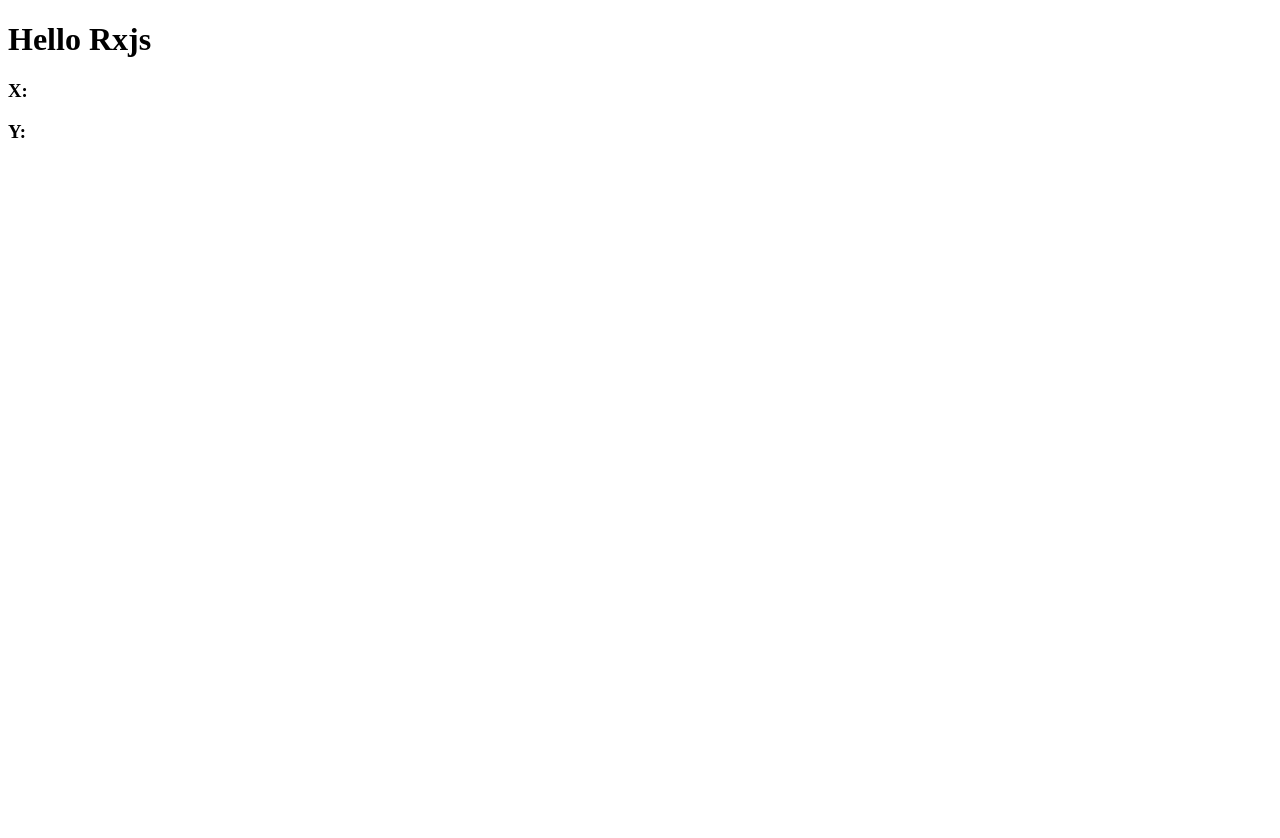
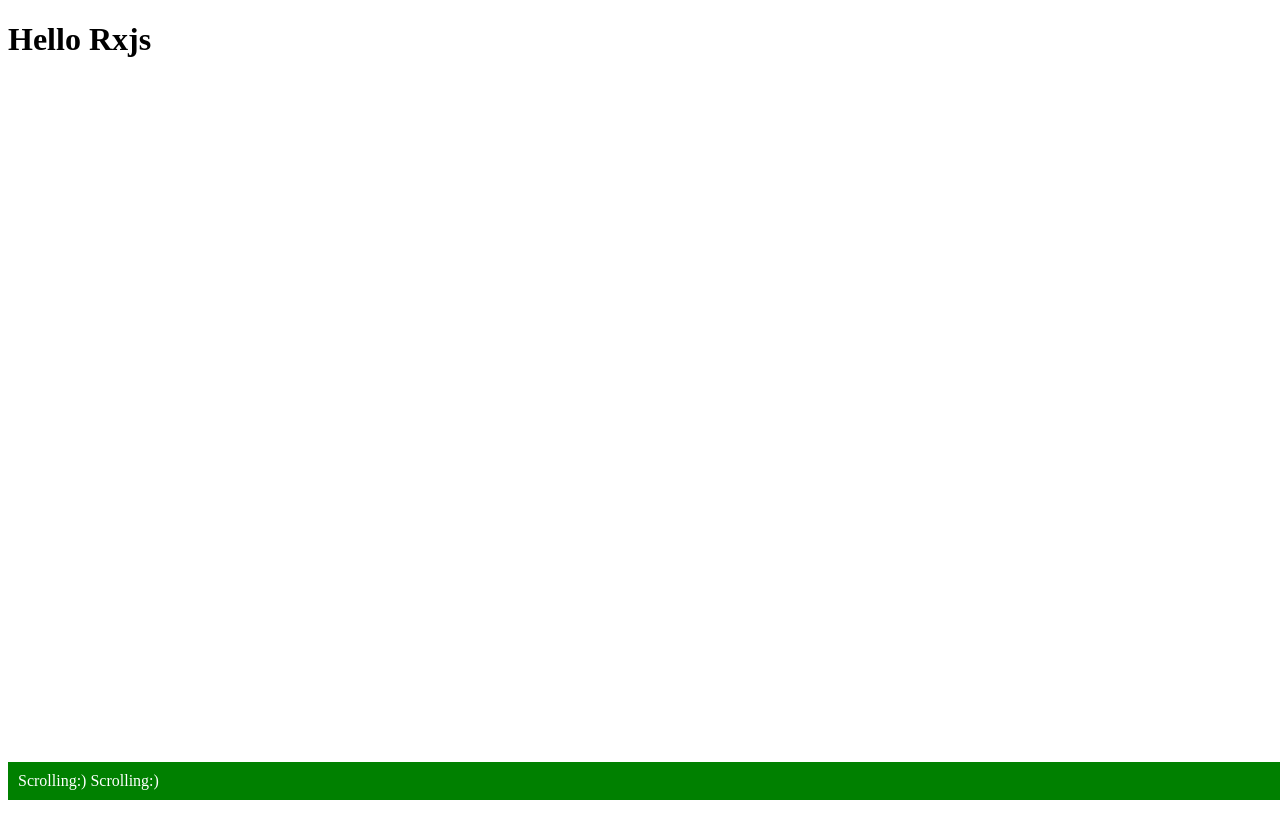
Before and after one commit to nermint/rxjs_intro, an Angular app: page / in a window 1280 px wide. Shown: the top 838 px of the page. Before the commit the page ends 800 px from the top, so only its background shows below. Built offline with nearby package versions, Linux system fonts and the light colour scheme.

Commit message:
scrolling

```diff
--- a/src/app/app.component.css
+++ b/src/app/app.component.css
@@ -0,0 +1,12 @@
+.container{
+  height: 200vh;
+}
+.inner-text{
+  background-color: green;
+  padding: 10px;
+  width: 100%;
+  color: #fff;
+  font-size: 16px;
+  position: fixed;
+  bottom: 0;
+}
--- a/src/app/app.component.html
+++ b/src/app/app.component.html
@@ -1,5 +1,5 @@
 <h1>Hello Rxjs</h1>
 
-
-<h3>X: {{cordinateX}}</h3>
-<h3>Y: {{ cordinateY }}</h3>
+<div class="container">
+  <div class="inner-text" *ngIf="scrolling">{{scrolling}}</div>
+</div>
--- a/src/app/app.component.ts
+++ b/src/app/app.component.ts
@@ -1,5 +1,6 @@
 import {Component, OnInit} from '@angular/core';
-import {fromEvent, of} from 'rxjs';
+import {fromEvent} from 'rxjs';
+import {tap, throttleTime} from 'rxjs/operators';
 
 @Component({
   selector: 'app-root',
@@ -8,21 +9,16 @@ import {fromEvent, of} from 'rxjs';
 })
 export class AppComponent implements OnInit{
   title = 'observables';
-
-  cordinateX: number;
-  cordinateY: number;
-
-  moveStream$ = fromEvent(document, 'mousemove');
+  scrolling = '';
+  moveStream$ = fromEvent(document, 'scroll');
 
   constructor() {
   }
-
   ngOnInit(): void {
-    this.moveStream$.subscribe( val => {
-      // console.log(val);
-      this.cordinateX = val.clientX;
-      this.cordinateY = val.clientY;
-    });
+    this.moveStream$.pipe(
+      throttleTime(300),
+      tap(val => { console.log(val); this.scrolling += 'Scrolling:)  '; })
+    ).subscribe();
   }
 
 
```
